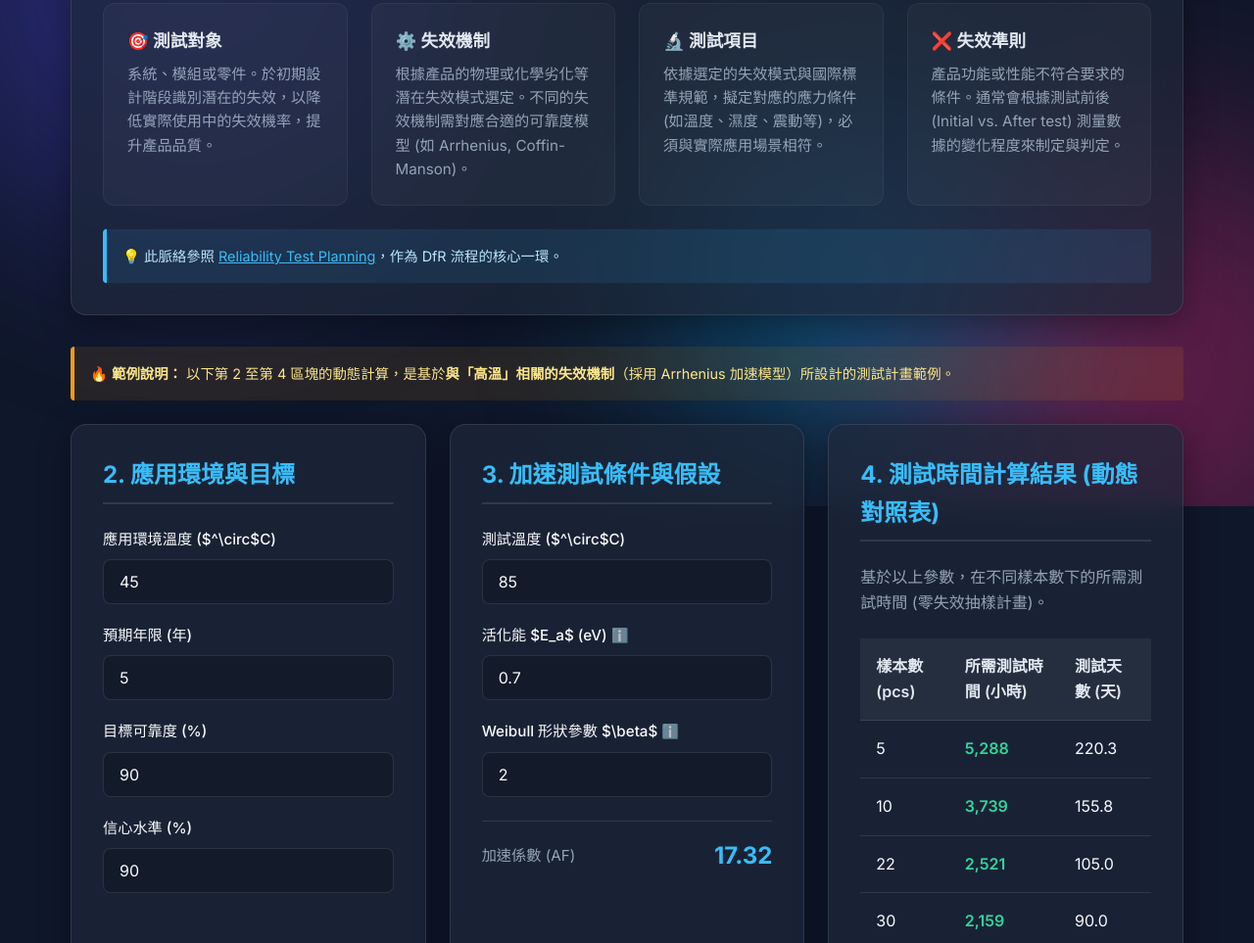
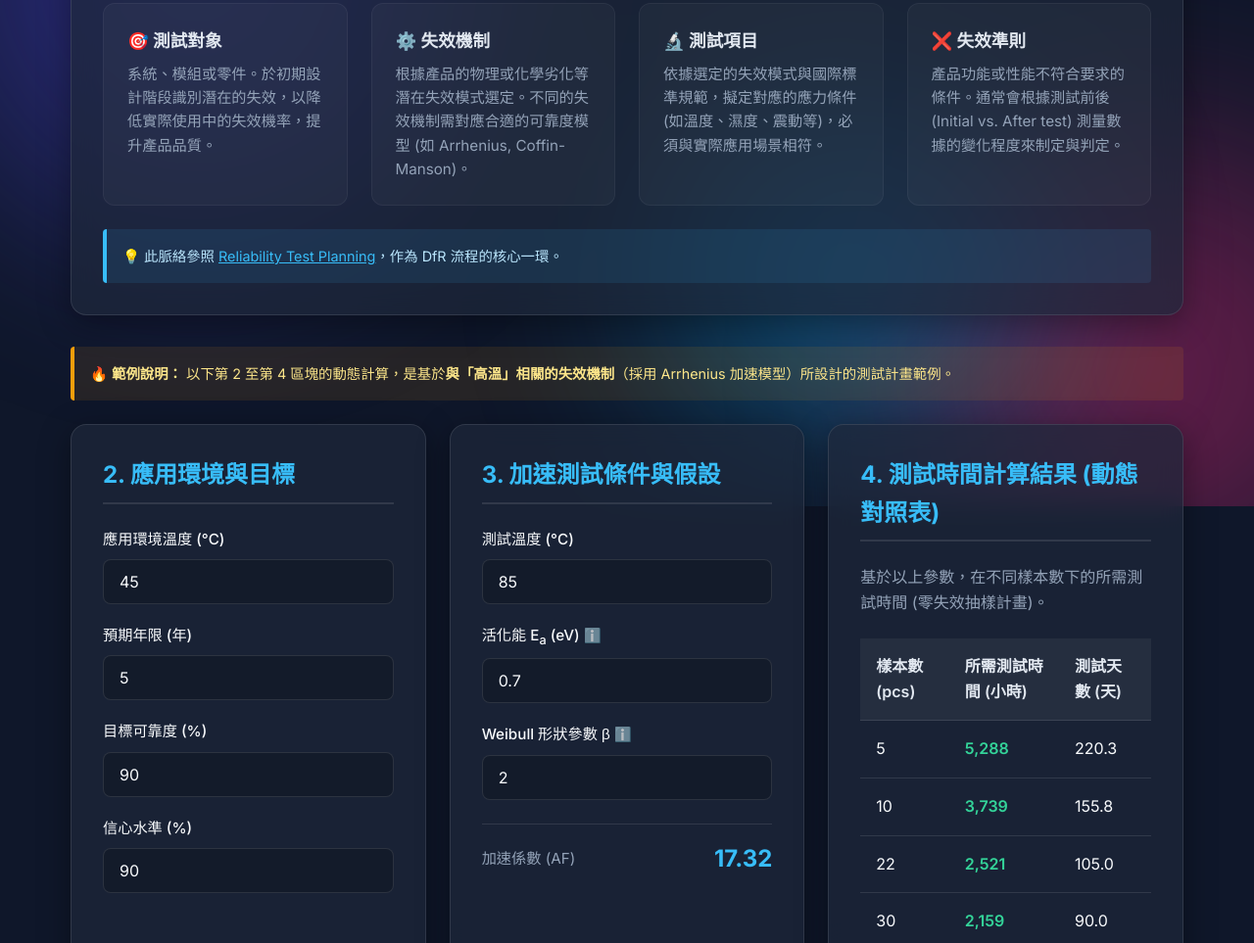
Before and after one commit to inhightw/calculator, a plain HTML site: page reliability_tool/index.html in a window 1280 px wide. Shown: the part 283-1246 px from the top of the page at 98% size. Drawn offline with Linux system fonts and the light colour scheme.

Commit message:
fix: 將 LaTeX 數學符號替換為 HTML 實體

```diff
--- a/reliability_tool/index.html
+++ b/reliability_tool/index.html
@@ -55,7 +55,7 @@
             <section class="glass-card params-section">
                 <h2>2. 應用環境與目標</h2>
                 <div class="input-group">
-                    <label for="app-temp">應用環境溫度 ($^\circ$C)</label>
+                    <label for="app-temp">應用環境溫度 (°C)</label>
                     <input type="number" id="app-temp" value="45" step="1">
                 </div>
                 <div class="input-group">
@@ -75,19 +75,19 @@
             <section class="glass-card params-section">
                 <h2>3. 加速測試條件與假設</h2>
                 <div class="input-group">
-                    <label for="test-temp">測試溫度 ($^\circ$C)</label>
+                    <label for="test-temp">測試溫度 (°C)</label>
                     <input type="number" id="test-temp" value="85" step="1">
                 </div>
                 <div class="input-group tooltip-container">
                     <label for="activation-energy">
-                        活化能 $E_a$ (eV) <span class="info-icon">ℹ️</span>
+                        活化能 E<sub>a</sub> (eV) <span class="info-icon">ℹ️</span>
                     </label>
                     <div class="tooltip">需根據實際失效機制調整。例如電遷移通常為 0.7eV。</div>
                     <input type="number" id="activation-energy" value="0.7" step="0.05">
                 </div>
                 <div class="input-group tooltip-container">
                     <label for="weibull-beta">
-                        Weibull 形狀參數 $\beta$ <span class="info-icon">ℹ️</span>
+                        Weibull 形狀參數 &beta; <span class="info-icon">ℹ️</span>
                     </label>
                     <div class="tooltip">需根據實際失效機制調整。$\beta=2$ 代表耗損期初期。</div>
                     <input type="number" id="weibull-beta" value="2" step="0.1">
```
